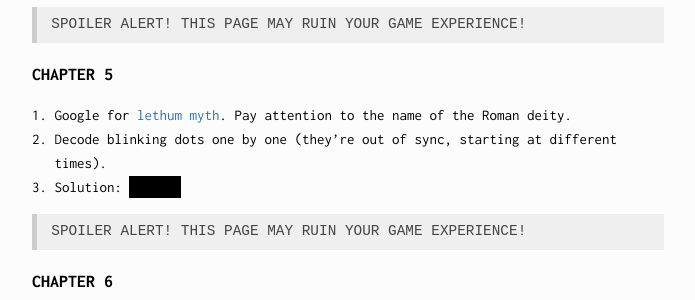
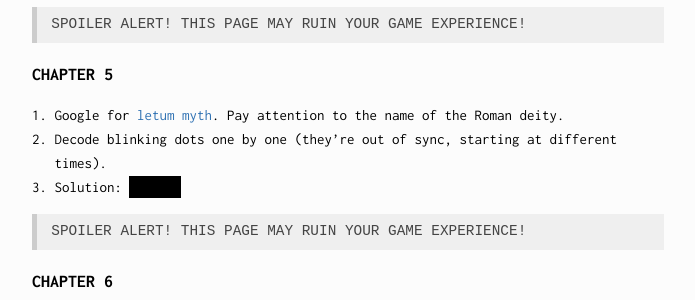
Before and after one commit to sobstel/sobstel.github.com, a Jekyll site: the page built from hydropuzzle-walkthrough.md, in a window 1280 px wide. Shown: the part 925-1225 px from the top of the page, without its empty margins (11-706 px from the left). Built offline with Jekyll 4.4.1, drawn with Linux system fonts in a browser that asks for light colours.

Commit message:
fix hydro walkthrough typo

```diff
--- a/hydropuzzle-walkthrough.md
+++ b/hydropuzzle-walkthrough.md
@@ -58,7 +58,7 @@ SPOILER ALERT! THIS PAGE MAY RUIN YOUR GAME EXPERIENCE!
 CHAPTER 5
 ---------
 
-1. Google for [lethum myth](https://www.google.com/search?q=lethum+myth). Pay attention to the name of the Roman deity.
+1. Google for [letum myth](https://www.google.com/search?q=letum+myth). Pay attention to the name of the Roman deity.
 2. Decode blinking dots one by one (they're out of sync, starting at different times).
 3. Solution: <span class="spoiler">psswrd</span>
 
```
